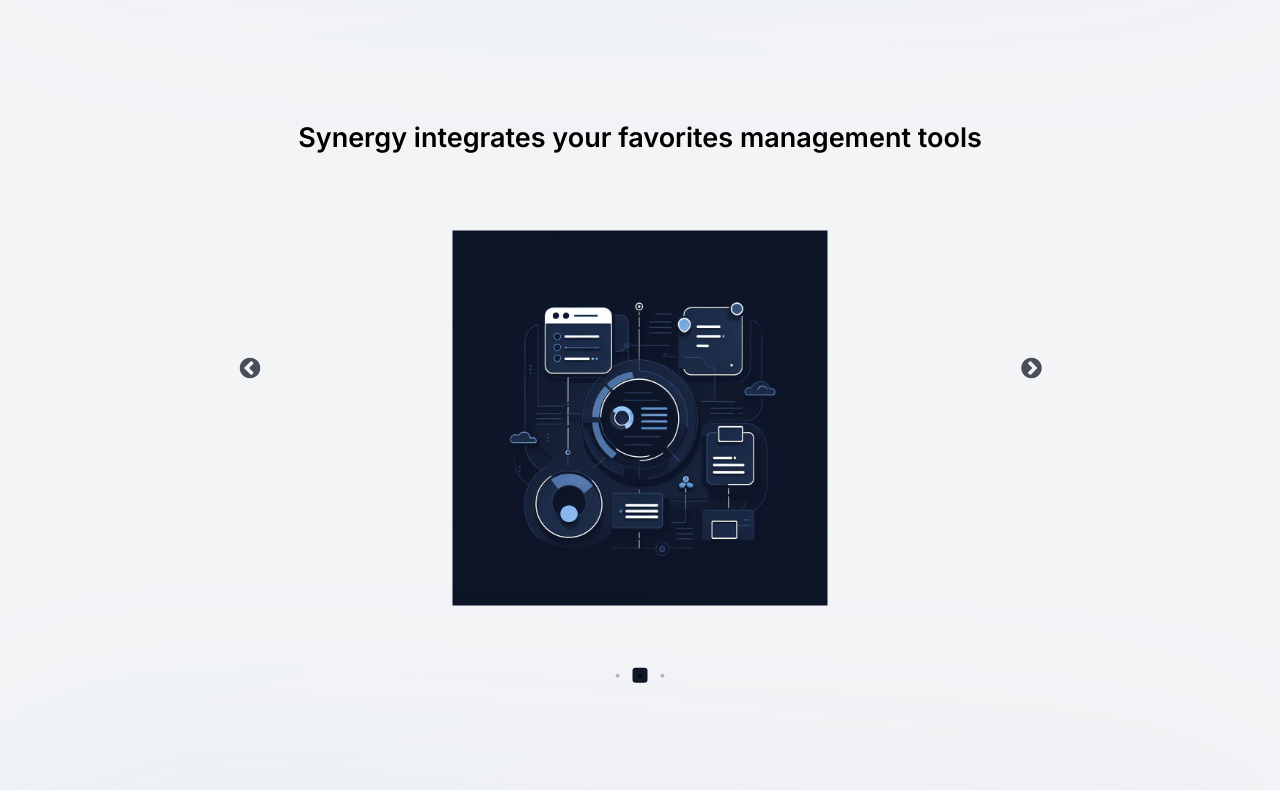
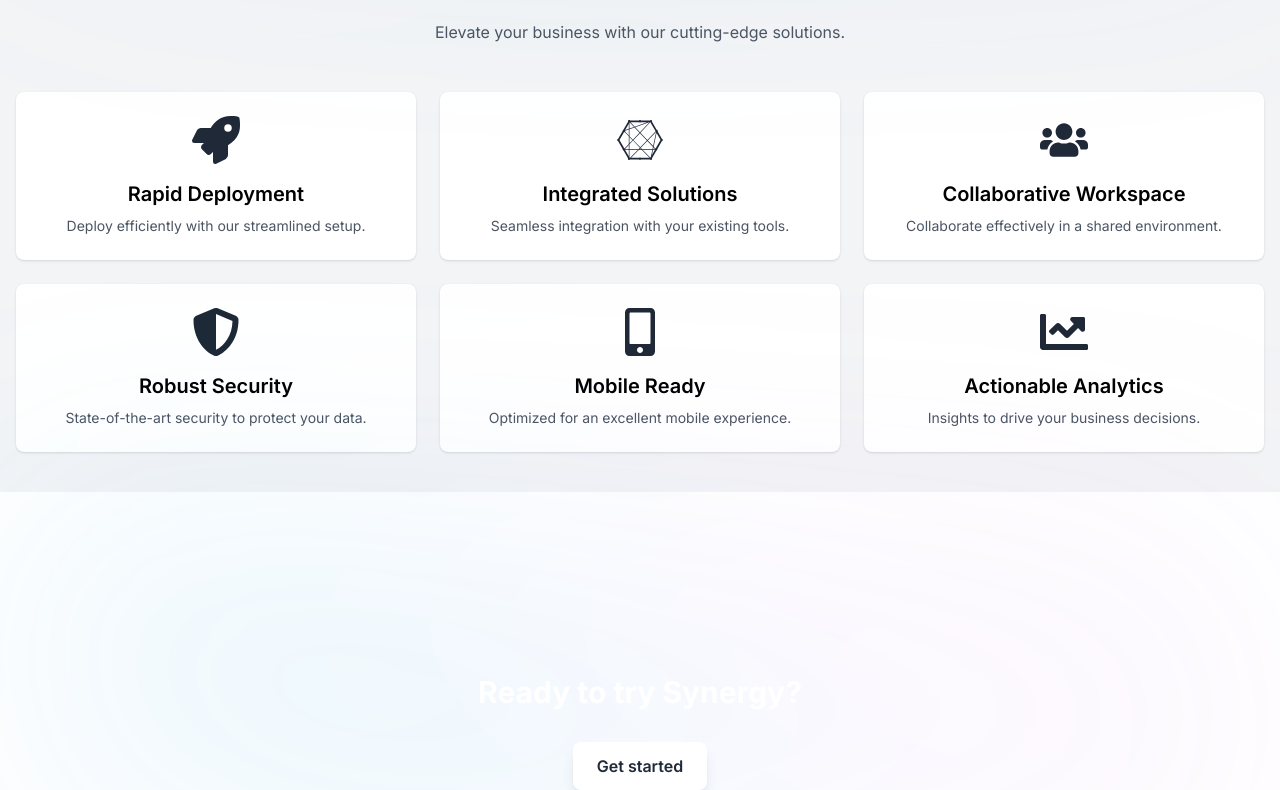
Before and after one commit to vlas-dev/nextjs-site-UPDATE, a Next.js app: page / in a window 1280 px wide. Shown: the part 876-1666 px from the top of the page. Built offline with nearby package versions, Linux system fonts and the light colour scheme.

Commit message:
better features section

```diff
--- a/package.json
+++ b/package.json
@@ -14,6 +14,7 @@
     "react": "^18",
     "react-dom": "^18",
     "react-icons": "^4.12.0",
+    "react-intersection-observer": "^9.5.3",
     "react-slick": "^0.29.0",
     "react-tsparticles": "^2.12.2",
     "slick-carousel": "^1.8.1",
--- a/src/app/components/CallToAction.js
+++ b/src/app/components/CallToAction.js
@@ -10,12 +10,7 @@ export default function CallToAction() {
   };
 
   return (
-    <motion.section
-      variants={containerVariants}
-      initial="hidden"
-      animate="visible"
-      className="relative flex flex-col items-center justify-center h-[60vh] text-white"
-    >
+    <motion.section className="relative flex flex-col items-center justify-center h-[60vh] text-white">
       <ParticlesBackground />
 
       <div
@@ -27,18 +22,18 @@ export default function CallToAction() {
       ></div>
 
       <motion.div
-        variants={containerVariants}
-        initial="hidden"
-        animate="visible"
+        initial={{ opacity: 0, y: 20 }}
+        whileInView={{ opacity: 1, y: 0 }}
+        transition={{ duration: 1, delay: 0.2 }}
         className="absolute inset-0 flex flex-col items-center justify-center"
       >
-        <h2 className="text-3xl font-bold mb-4">Ready to try Synergy?</h2>
+        <h2 className="text-3xl font-bold ">Ready to try Synergy?</h2>
         <Link href="/signin" passHref>
           <motion.button
             initial={{ opacity: 0, y: 20 }}
             whileInView={{ opacity: 1, y: 0 }}
-          transition={{ duration: 1, delay: 0.8 }}
-          className="bg-white text-gray-800 mt-16 md:mt-20 py-3 px-6 rounded-lg font-semibold shadow-lg hover:shadow-xl"
+            transition={{ duration: 1, delay: 0.2 }}
+            className="bg-white text-gray-800 mt-8 py-3 px-6 rounded-lg font-semibold shadow-lg hover:shadow-xl"
           >
             Get started
           </motion.button>
--- a/src/app/components/Features.js
+++ b/src/app/components/Features.js
@@ -1,107 +1,107 @@
 import React from "react";
-import Slider from "react-slick";
-import "slick-carousel/slick/slick.css";
-import "slick-carousel/slick/slick-theme.css";
-import Image from "next/image";
-import Image1 from "../assets/Image1.jpeg";
-import Image2 from "../assets/Image2.jpeg";
-import Image3 from "../assets/Image3.jpeg";
+import {
+  FaRocket,
+  FaConnectdevelop,
+  FaUsers,
+  FaShieldAlt,
+  FaMobileAlt,
+  FaChartLine,
+} from "react-icons/fa";
+import { motion } from "framer-motion";
+export default function Features() {
+  return (
+    <section id="features" className="py-10 bg-gray-100">
+      <div className="container mx-auto px-4">
+        <div className="text-center mb-12">
+          <h2 className="text-4xl font-bold mb-4">What We Offer</h2>
+          <p className="text-md text-gray-600">
+            Elevate your business with our cutting-edge solutions.
+          </p>
+        </div>
+        <div className="grid grid-cols-1 md:grid-cols-3 gap-6 text-center">
+          <motion.div
+            initial={{ opacity: 0, y: 20 }}
+            whileInView={{ opacity: 1, y: 0 }}
+            transition={{ duration: 1, delay: 0.1 }}
+          >
+            <FeatureCard
+              Icon={FaRocket}
+              title="Rapid Deployment"
+              description="Deploy efficiently with our streamlined setup."
+            />
+          </motion.div>
 
-export default function Features() {
-  const settings = {
-    dots: true,
-    infinite: true,
-    speed: 500,
-    slidesToShow: 1,
-    slidesToScroll: 1,
-    autoplay: true,
-    autoplaySpeed: 5000,
-    accessibility: true, // Improved accessibility
-    responsive: [
-      // Responsive settings
-      {
-        breakpoint: 768,
-        settings: {
-          slidesToShow: 1,
-          slidesToScroll: 1,
-        },
-      },
-    ],
-  };
+          <motion.div
+            initial={{ opacity: 0, y: 20 }}
+            whileInView={{ opacity: 1, y: 0 }}
+            transition={{ duration: 1, delay: 0.2 }}
+          >
+            <FeatureCard
+              Icon={FaConnectdevelop}
+              title="Integrated Solutions"
+              description="Seamless integration with your existing tools."
+            />
+          </motion.div>
 
-  const slides = [
-    {
-      text: (
-        <div className="flex flex-col items-center justify-center h-screen p-4">
-          <h2 className="text-3xl lg:text-4xl font-semibold mb-4 text-center h-1/6">
-            Synergy AI handles your customer&apos;s questions
-          </h2>
-          <div>
-            <Image src={Image1} alt="Image 1" width={500} />
-          </div>
+          <motion.div
+            initial={{ opacity: 0, y: 20 }}
+            whileInView={{ opacity: 1, y: 0 }}
+            transition={{ duration: 1, delay: 0.28 }}
+          >
+            <FeatureCard
+              Icon={FaUsers}
+              title="Collaborative Workspace"
+              description="Collaborate effectively in a shared environment."
+            />
+          </motion.div>
+
+          <motion.div
+            initial={{ opacity: 0, y: 20 }}
+            whileInView={{ opacity: 1, y: 0 }}
+            transition={{ duration: 1, delay: 0.34 }}
+          >
+            <FeatureCard
+              Icon={FaShieldAlt}
+              title="Robust Security"
+              description="State-of-the-art security to protect your data."
+            />
+          </motion.div>
+
+          <motion.div
+            initial={{ opacity: 0, y: 20 }}
+            whileInView={{ opacity: 1, y: 0 }}
+            transition={{ duration: 1, delay: 0.38 }}
+          >
+            <FeatureCard
+              Icon={FaMobileAlt}
+              title="Mobile Ready"
+              description="Optimized for an excellent mobile experience."
+            />
+          </motion.div>
+
+          <motion.div
+            initial={{ opacity: 0, y: 20 }}
+            whileInView={{ opacity: 1, y: 0 }}
+            transition={{ duration: 1, delay: 0.4 }}
+          >
+            <FeatureCard
+              Icon={FaChartLine}
+              title="Actionable Analytics"
+              description="Insights to drive your business decisions."
+            />
+          </motion.div>
         </div>
-      ),
-    },
-    {
-      text: (
-        <div className="flex flex-col items-center justify-center h-screen p-4">
-          <h2 className="text-3xl lg:text-4xl font-semibold mb-4 text-center h-1/6">
-            Synergy integrates your favorites management tools
-          </h2>
-          <div>
-            <Image src={Image2} alt="Image 2" width={500} />
-          </div>
-        </div>
-      ),
-    },
-    {
-      text: (
-        <div className="flex flex-col items-center justify-center h-screen p-4">
-          <h2 className="text-3xl lg:text-4xl font-semibold mb-4 text-center h-1/6">
-            Join Synergy in a few simple steps
-          </h2>
-          <div>
-            <Image src={Image3} alt="Image 3" width={500} />
-          </div>
-        </div>
-      ),
-    },
-  ];
+      </div>
+    </section>
+  );
+}
 
-  const customStyles = `
-    .slick-dots li button {
-      width: 20px;
-      height: 20px;
-    }
-    .slick-dots li.slick-active button {
-      background: #111827;
-      border-radius: 20%;
-    }
-    .slick-prev:before,
-    .slick-next:before {
-      color: #111827;
-      font-size: 32px;
-    }
-    .slick-prev {
-      left: -40px;
-    }
-    .slick-next {
-      right: -30px;
-    }
-  `;
-
+function FeatureCard({ Icon, title, description }) {
   return (
-    <div id="features" className="py-10 bg-gray-100 pb-8 min-h-screen">
-      <style>{customStyles}</style>
-      <div className="container mx-auto px-4 md:max-w-3xl lg:max-w-5xl scale-75">
-        <Slider {...settings}>
-          {slides.map((slide, index) => (
-            <div key={index} className="text-center">
-              {slide.text}
-            </div>
-          ))}
-        </Slider>
-      </div>
+    <div className="bg-white p-6 rounded-lg shadow hover:shadow-md transition duration-300 ease-in-out">
+      <Icon className="text-5xl text-gray-800 mx-auto mb-4" />
+      <h3 className="text-xl font-semibold mb-2">{title}</h3>
+      <p className="text-gray-600 text-sm">{description}</p>
     </div>
   );
 }
--- a/src/app/components/Hero.js
+++ b/src/app/components/Hero.js
@@ -38,7 +38,8 @@ export default function Hero() {
           transition={{ duration: 1, delay: 0.6 }}
           className="text-xl mt-16 font-medium mx-auto px-4"
         >
-          Revolutionize your workflow with our AI-driven omnichannel solution. <br />
+          Revolutionize your workflow with our AI-driven omnichannel solution.{" "}
+          <br />
           Integrate multiple platforms into one seamless experience.
         </motion.p>
 
```
Also changed, not shown: 1 other file (tests, documents, lock files or other folders). Lines whose indentation alone changed are shown as unchanged.
